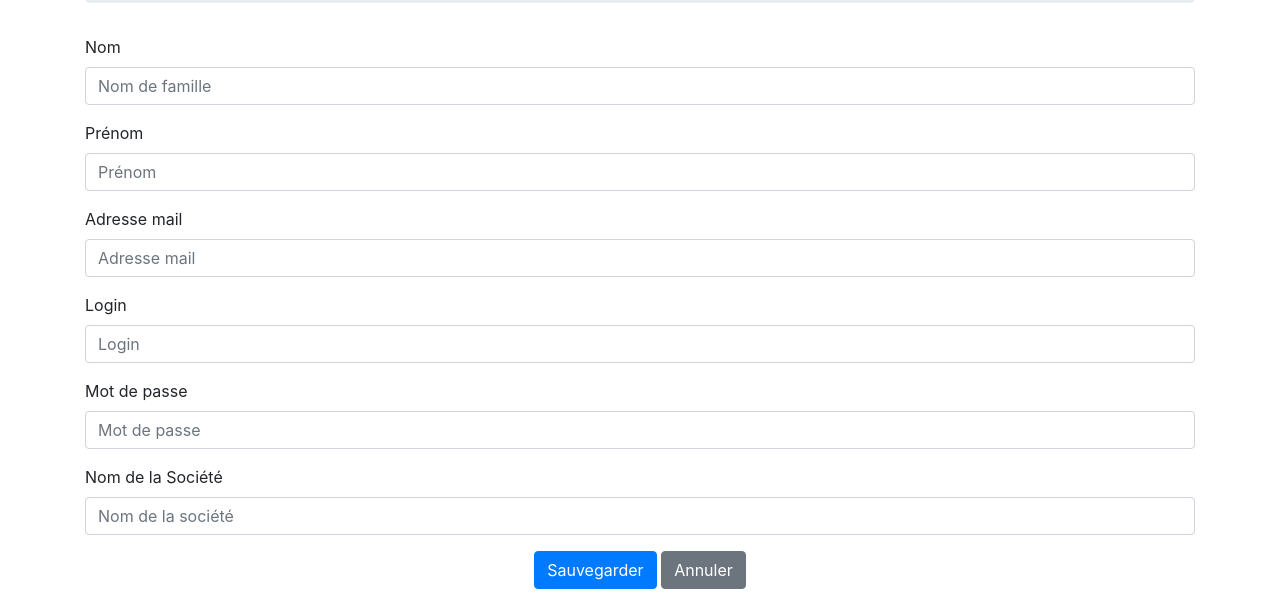
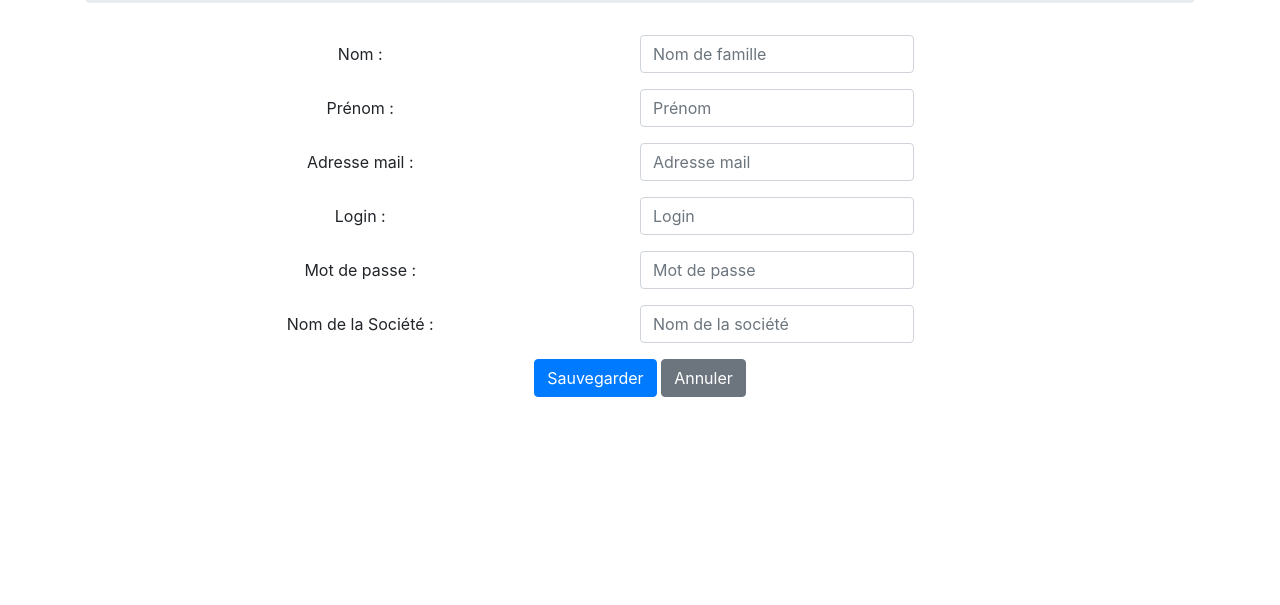
Before and after one commit to trapped-in-a-while-loop/CDP_dev, a plain HTML site: page front/myaccount.html in a window 1280 px wide. Shown: the part 235-840 px from the top of the page. After the commit the page ends 800 px from the top, so only its background shows below. Drawn offline with nearby package versions, Linux system fonts and the light colour scheme.

Commit message:
myaccount.css done

```diff
--- /dev/null
+++ b/front/myaccount.css
@@ -0,0 +1,4 @@
+label
+{
+    width: 50%;
+}
--- a/front/myaccount.html
+++ b/front/myaccount.html
@@ -6,6 +6,7 @@
     <title>Gestion de projets</title>
 
     <link rel="stylesheet" href="https://maxcdn.bootstrapcdn.com/bootstrap/4.0.0/css/bootstrap.min.css">
+    <link rel="stylesheet" href="myaccount.css"/>
     <script src="https://code.jquery.com/jquery-3.2.1.slim.min.js"
         integrity="sha384-KJ3o2DKtIkvYIK3UENzmM7KCkRr/rE9/Qpg6aAZGJwFDMVNA/GpGFF93hXpG5KkN"
         crossorigin="anonymous"></script>
@@ -53,28 +54,28 @@
         </div>
     </section>
 
-    <div class="form-group">
-        <label for="nom">Nom</label>
+    <div class="form-group form-inline">
+        <label for="nom">Nom :&nbsp</label>
             <input type="text" name="nom" class="form-control" id="nom" placeholder="Nom de famille">
     </div>
-    <div class="form-group">
-        <label for="prenom">Prénom</label>
+    <div class="form-group form-inline">
+        <label for="prenom">Prénom :&nbsp</label>
             <input type="text" name="prenom" class="form-control" id="prenom" placeholder="Prénom">
     </div>
-    <div class="form-group">
-        <label for="mail">Adresse mail</label>
+    <div class="form-group form-inline">
+        <label for="mail">Adresse mail :&nbsp</label>
             <input type="email" name="mail" class="form-control" id="mail" placeholder="Adresse mail">
     </div>
-    <div class="form-group">
-        <label for="login">Login</label>
+    <div class="form-group form-inline">
+        <label for="login">Login :&nbsp</label>
             <input type="text" name="login" class="form-control" id="login" placeholder="Login">
     </div>
-    <div class="form-group">
-        <label for="password">Mot de passe</label>
+    <div class="form-group form-inline">
+        <label for="password">Mot de passe :&nbsp</label>
             <input type="password" name="password" class="form-control" id="password" placeholder="Mot de passe">
     </div>
-    <div class="form-group">
-        <label for="societe">Nom de la Société</label>
+    <div class="form-group form-inline">
+        <label for="societe">Nom de la Société :&nbsp</label>
             <input type="text" name="societe" class="form-control" id="societe" placeholder="Nom de la société">
     </div>
     <p style="text-align: center;"><button type="submit" id="signup" class="btn btn-primary">Sauvegarder</button>
```
